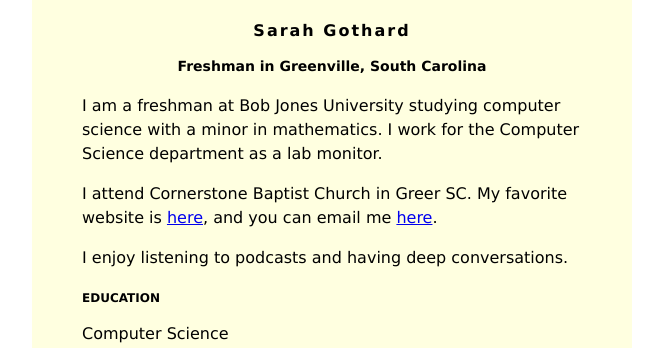
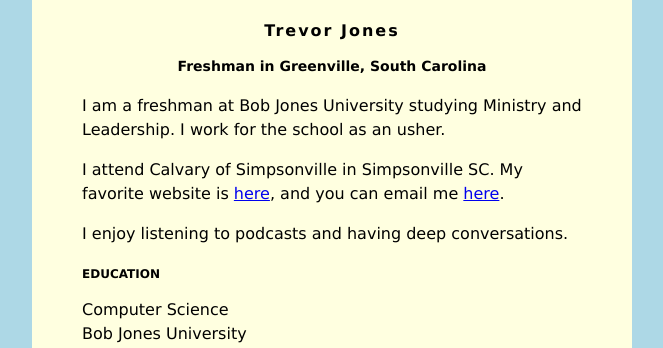
Before and after one commit to StupidLongArmZ/StupidLongArmz.github.io, a plain HTML site: page index.html in a window 1280 px wide. Shown: the top 348 px of the page, without its empty margins (308-971 px from the left). Drawn offline with Linux system fonts and the light colour scheme.

Commit message:
Update index.html

```diff
--- a/index.html
+++ b/index.html
@@ -2,7 +2,7 @@
 <head>
 <style>
 body {
-    background: lightred;
+    background: lightblue;
     font-family: Verdana;
 }
 #content {
@@ -30,14 +30,13 @@
 </head>
 <body>
     <div id="content">
-        <h1>Sarah Gothard</h1>
+        <h1>Trevor Jones</h1>
         <h2>Freshman in Greenville, South Carolina</h2>
 
-         <p>I am a freshman at Bob Jones University studying computer science with a minor in
-            mathematics. I work for the Computer Science department as a lab monitor.</p>
+         <p>I am a freshman at Bob Jones University studying Ministry and Leadership. I work for the school as an usher.</p>
          <p>
-            I attend Cornerstone Baptist Church in Greer SC. My favorite website is
-            <a href="https://mobilehymns.org/">here</a>, and you can email me
+            I attend Calvary of Simpsonville in Simpsonville SC. My favorite website is
+            <a href="https://creations.mtdv.me/articles/franklincovey">here</a>, and you can email me
             <a href="mailto:sgothard@bju.edu">here</a>.
          </p>
          <p>
```
